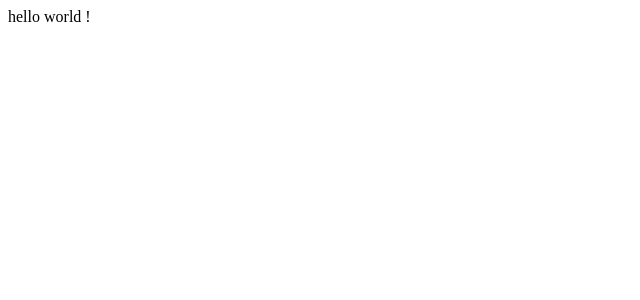
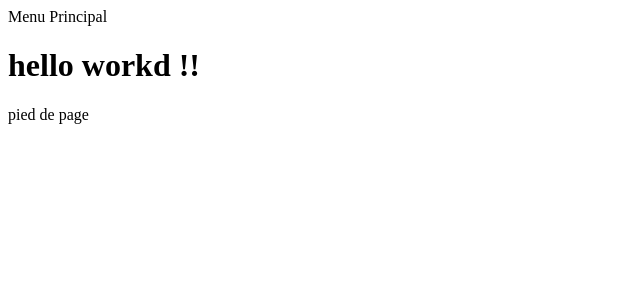
Before and after one commit to eteka03/Lucia-Shop, a React (Create React App) app: page / in a window 1280 px wide. Shown: the top 300 px of the page, without its empty margins (0-640 px from the left). Built offline with nearby package versions, Linux system fonts and the light colour scheme.

Commit message:
creation des components layout, piedDePage et MenuPrincipal et du dossier components

```diff
--- a/src/App.js
+++ b/src/App.js
@@ -1,9 +1,10 @@
 import React from 'react'
+import Layout from './components/Layout'
 
 export default function App() {
     return (
-        <div>
-            hello world !
-        </div>
+       <Layout>
+           <h1>hello workd !!</h1>
+       </Layout>
     )
 }
--- /dev/null
+++ b/src/components/Layout.js
@@ -0,0 +1,17 @@
+import React from 'react'
+import MenuPrincipal from './MenuPrincipal'
+import PiedDePage from './PiedDePage'
+
+export default function Layout({children}) {
+
+    return (
+        <div className="layout">
+           <MenuPrincipal />
+
+           {children}
+
+           <PiedDePage />
+
+        </div>
+    )
+}
--- /dev/null
+++ b/src/components/MenuPrincipal.js
@@ -0,0 +1,9 @@
+import React from 'react'
+
+export default function MenuPrincipal() {
+    return (
+        <nav className="menuPrincipal">
+            Menu Principal
+        </nav>
+    )
+}
--- /dev/null
+++ b/src/components/PiedDePage.js
@@ -0,0 +1,10 @@
+import React from 'react'
+
+
+export default function PiedDePage() {
+    return (
+        <footer className="piedDePage">
+            pied de page
+        </footer>
+    )
+}
```
Also changed, not shown: 1 other file (tests, documents, lock files or other folders).
